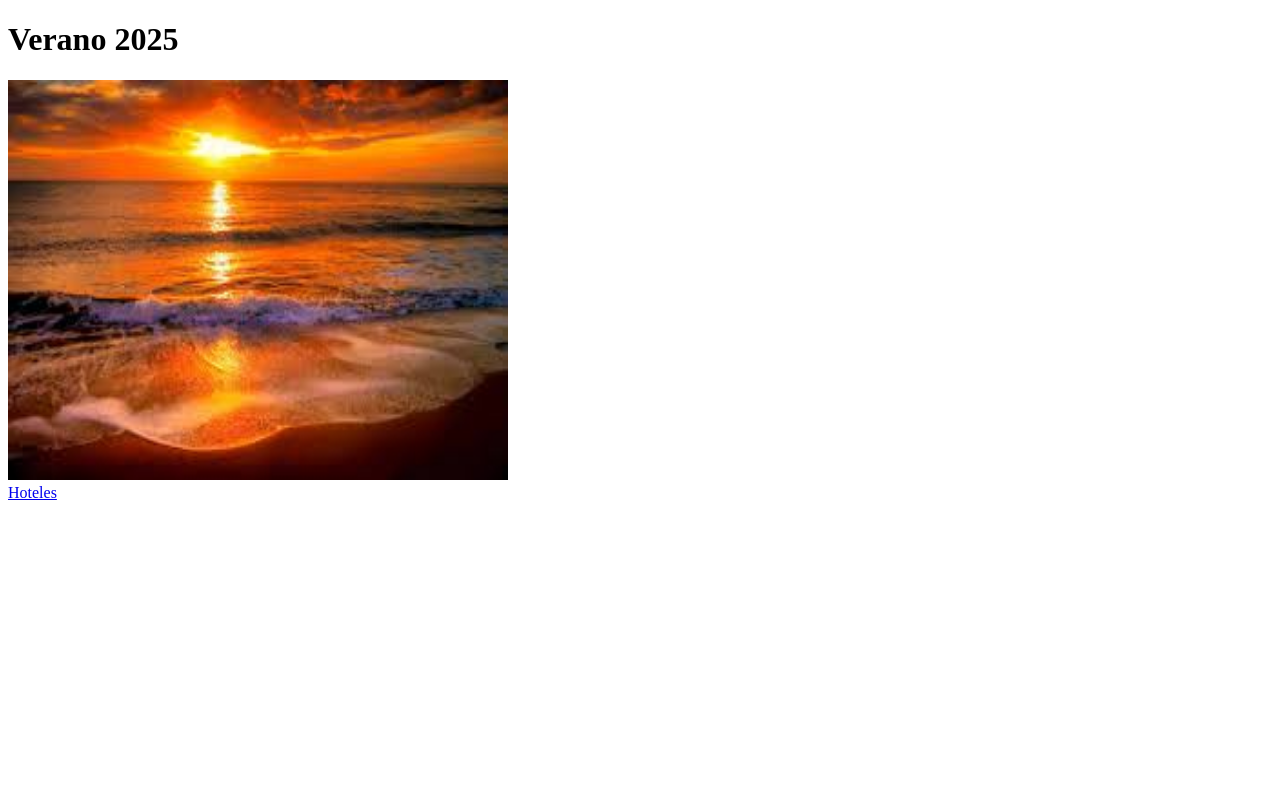
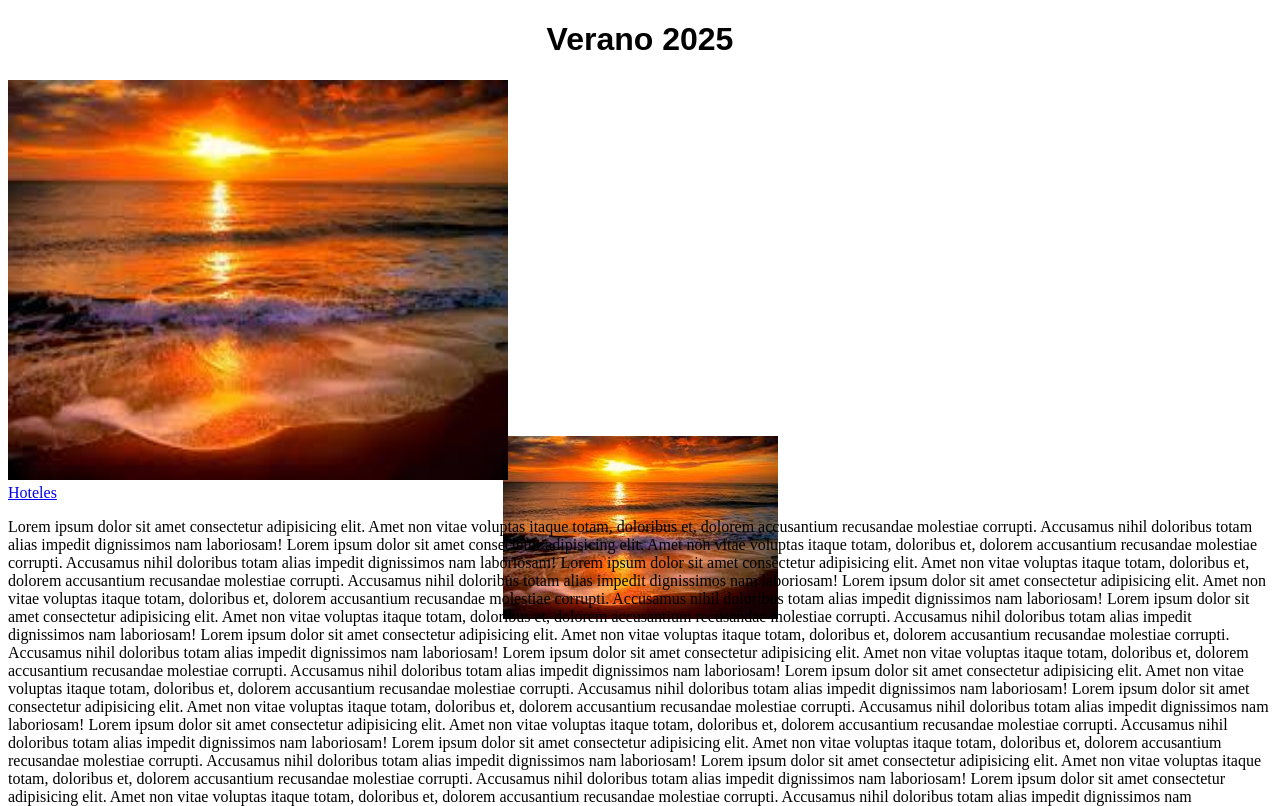
Before and after one commit to MaxBattousai/Integrador, a plain HTML site: page index.html in a window 1280 px wide. Shown: the top 806 px of the page. Drawn offline with Linux system fonts and the light colour scheme.

Commit message:
Agregue estilos al .cc

```diff
--- /dev/null
+++ b/estilos.css
@@ -0,0 +1,17 @@
+h1 {
+    font-family: Arial, Helvetica, sans-serif;
+    font-size: 2em;
+    text-align: center;
+}
+
+body{
+    background-image: url("Img/verano.jpg");
+    background-repeat: no-repeat;
+    background-position: center;
+    background-attachment: fixed;
+}
+
+img:hover{
+    width: 400px;
+    height: 300px;
+}
--- a/index.html
+++ b/index.html
@@ -4,11 +4,36 @@
     <meta charset="UTF-8">
     <meta name="viewport" content="width=device-width, initial-scale=1.0">
     <title>Turismo</title>
+    <link rel="stylesheet" type="text/css" href="estilos.css">
 </head>
 <body>
     <h1>Verano 2025</h1>
     <img src="Img/verano.jpg" width="500px" height="400px">
     <br>
     <a href="https://www.faecys.org.ar" >Hoteles</a>
+    <p>
+    </p>Lorem ipsum dolor sit amet consectetur adipisicing elit. Amet non vitae voluptas itaque totam, doloribus et, dolorem accusantium recusandae molestiae corrupti. Accusamus nihil doloribus totam alias impedit dignissimos nam laboriosam!
+        Lorem ipsum dolor sit amet consectetur adipisicing elit. Amet non vitae voluptas itaque totam, doloribus et, dolorem accusantium recusandae molestiae corrupti. Accusamus nihil doloribus totam alias impedit dignissimos nam laboriosam!
+        Lorem ipsum dolor sit amet consectetur adipisicing elit. Amet non vitae voluptas itaque totam, doloribus et, dolorem accusantium recusandae molestiae corrupti. Accusamus nihil doloribus totam alias impedit dignissimos nam laboriosam!
+        Lorem ipsum dolor sit amet consectetur adipisicing elit. Amet non vitae voluptas itaque totam, doloribus et, dolorem accusantium recusandae molestiae corrupti. Accusamus nihil doloribus totam alias impedit dignissimos nam laboriosam!
+        Lorem ipsum dolor sit amet consectetur adipisicing elit. Amet non vitae voluptas itaque totam, doloribus et, dolorem accusantium recusandae molestiae corrupti. Accusamus nihil doloribus totam alias impedit dignissimos nam laboriosam!
+        Lorem ipsum dolor sit amet consectetur adipisicing elit. Amet non vitae voluptas itaque totam, doloribus et, dolorem accusantium recusandae molestiae corrupti. Accusamus nihil doloribus totam alias impedit dignissimos nam laboriosam!
+        Lorem ipsum dolor sit amet consectetur adipisicing elit. Amet non vitae voluptas itaque totam, doloribus et, dolorem accusantium recusandae molestiae corrupti. Accusamus nihil doloribus totam alias impedit dignissimos nam laboriosam!
+        Lorem ipsum dolor sit amet consectetur adipisicing elit. Amet non vitae voluptas itaque totam, doloribus et, dolorem accusantium recusandae molestiae corrupti. Accusamus nihil doloribus totam alias impedit dignissimos nam laboriosam!
+        Lorem ipsum dolor sit amet consectetur adipisicing elit. Amet non vitae voluptas itaque totam, doloribus et, dolorem accusantium recusandae molestiae corrupti. Accusamus nihil doloribus totam alias impedit dignissimos nam laboriosam!
+        Lorem ipsum dolor sit amet consectetur adipisicing elit. Amet non vitae voluptas itaque totam, doloribus et, dolorem accusantium recusandae molestiae corrupti. Accusamus nihil doloribus totam alias impedit dignissimos nam laboriosam!
+        Lorem ipsum dolor sit amet consectetur adipisicing elit. Amet non vitae voluptas itaque totam, doloribus et, dolorem accusantium recusandae molestiae corrupti. Accusamus nihil doloribus totam alias impedit dignissimos nam laboriosam!
+        Lorem ipsum dolor sit amet consectetur adipisicing elit. Amet non vitae voluptas itaque totam, doloribus et, dolorem accusantium recusandae molestiae corrupti. Accusamus nihil doloribus totam alias impedit dignissimos nam laboriosam!
+        Lorem ipsum dolor sit amet consectetur adipisicing elit. Amet non vitae voluptas itaque totam, doloribus et, dolorem accusantium recusandae molestiae corrupti. Accusamus nihil doloribus totam alias impedit dignissimos nam laboriosam!
+        Lorem ipsum dolor sit amet consectetur adipisicing elit. Amet non vitae voluptas itaque totam, doloribus et, dolorem accusantium recusandae molestiae corrupti. Accusamus nihil doloribus totam alias impedit dignissimos nam laboriosam!Lorem ipsum dolor sit amet consectetur adipisicing elit. Amet non vitae voluptas itaque totam, doloribus et, dolorem accusantium recusandae molestiae corrupti. Accusamus nihil doloribus totam alias impedit dignissimos nam laboriosam!
+        Lorem ipsum dolor sit amet consectetur adipisicing elit. Amet non vitae voluptas itaque totam, doloribus et, dolorem accusantium recusandae molestiae corrupti. Accusamus nihil doloribus totam alias impedit dignissimos nam laboriosam!
+        Lorem ipsum dolor sit amet consectetur adipisicing elit. Amet non vitae voluptas itaque totam, doloribus et, dolorem accusantium recusandae molestiae corrupti. Accusamus nihil doloribus totam alias impedit dignissimos nam laboriosam!
+        Lorem ipsum dolor sit amet consectetur adipisicing elit. Amet non vitae voluptas itaque totam, doloribus et, dolorem accusantium recusandae molestiae corrupti. Accusamus nihil doloribus totam alias impedit dignissimos nam laboriosam!
+        Lorem ipsum dolor sit amet consectetur adipisicing elit. Amet non vitae voluptas itaque totam, doloribus et, dolorem accusantium recusandae molestiae corrupti. Accusamus nihil doloribus totam alias impedit dignissimos nam laboriosam!
+        Lorem ipsum dolor sit amet consectetur adipisicing elit. Amet non vitae voluptas itaque totam, doloribus et, dolorem accusantium recusandae molestiae corrupti. Accusamus nihil doloribus totam alias impedit dignissimos nam laboriosam!
+        Lorem ipsum dolor sit amet consectetur adipisicing elit. Amet non vitae voluptas itaque totam, doloribus et, dolorem accusantium recusandae molestiae corrupti. Accusamus nihil doloribus totam alias impedit dignissimos nam laboriosam!
+        Lorem ipsum dolor sit amet consectetur adipisicing elit. Amet non vitae voluptas itaque totam, doloribus et, dolorem accusantium recusandae molestiae corrupti. Accusamus nihil doloribus totam alias impedit dignissimos nam laboriosam!
+        Lorem ipsum dolor sit amet consectetur adipisicing elit. Amet non vitae voluptas itaque totam, doloribus et, dolorem accusantium recusandae molestiae corrupti. Accusamus nihil doloribus totam alias impedit dignissimos nam laboriosam!
+    </p>
 </body>
 </html>
```
